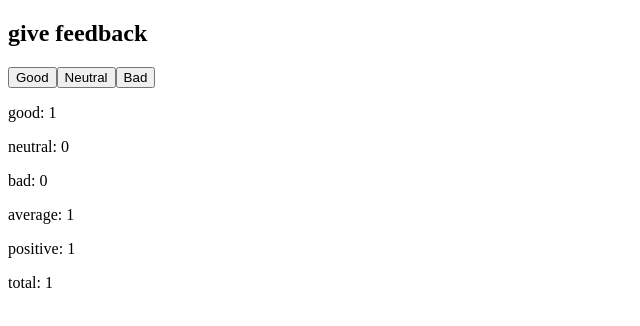
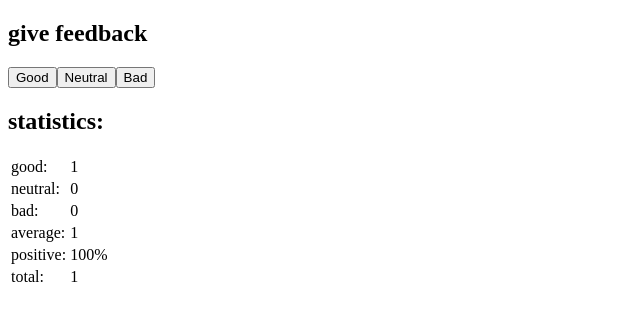
Before and after one commit to soomelauri/Helsinki-University-Full-Stack, a React (Vite) app in the folder part1/unicafe/: page / in a window 1280 px wide. Both pictures are taken after a click on the button "Good". Shown: the top 326 px of the page, without its empty margins (0-640 px from the left). Built offline with nearby package versions, Linux system fonts and the light colour scheme.

Commit message:
Completed P1 Exercise 11

```diff
--- a/part1/unicafe/src/App.jsx
+++ b/part1/unicafe/src/App.jsx
@@ -6,9 +6,12 @@ const Button = ({ onClick, text}) => (
   </button>
 )
 
-const StatisticLine = ({ text, value }) => {
+const StatisticLine = ({ text, value, unit }) => {
   return (
-    <p> {text}: {value} </p>
+    <tr>
+      <td>{text}:</td>
+      <td>{value}{unit}</td>
+    </tr>
   )
 }
 
@@ -23,12 +26,17 @@ const Statistics = ({ good, neutral, bad, positive, average, total }) => {
   } else {
     return (
       <div>
-        <StatisticLine text="good" value = {good} />
-        <StatisticLine text="neutral" value = {neutral} />
-        <StatisticLine text="bad" value = {bad} />
-        <StatisticLine text="average" value = {average} />
-        <StatisticLine text="positive" value = {positive} />
-        <StatisticLine text="total" value = {total} />
+        <h2>statistics:</h2>
+        <table>
+          <tbody>
+          <StatisticLine text="good" value = {good} />
+          <StatisticLine text="neutral" value = {neutral} />
+          <StatisticLine text="bad" value = {bad} />
+          <StatisticLine text="average" value = {average} />
+          <StatisticLine text="positive" value = {positive} unit="%" />
+          <StatisticLine text="total" value = {total} />
+          </tbody>
+        </table>
       </div>
     )
   }
@@ -52,7 +60,7 @@ const App = () => {
     const updatedTotal = updatedGood + neutral + bad
     setTotal(updatedTotal)
 
-    const updatedPositive =  ((updatedGood / updatedTotal))
+    const updatedPositive =  ((updatedGood / updatedTotal) * 100)
     setPositive(updatedPositive)
 
     const updatedAverage = ((updatedGood - bad) / updatedTotal)
@@ -66,7 +74,7 @@ const App = () => {
     const updatedTotal = updatedNeutral + good + bad
     setTotal(updatedTotal)
 
-    const updatedPositive =  ((good / updatedTotal))
+    const updatedPositive =  ((good / updatedTotal) * 100)
     setPositive(updatedPositive)
 
     const updatedAverage = ((good - bad) / updatedTotal)
@@ -80,7 +88,7 @@ const App = () => {
     const updatedTotal = updatedBad + good + neutral
     setTotal(updatedTotal)
 
-    const updatedPositive =  ((good / updatedTotal))
+    const updatedPositive =  ((good / updatedTotal) * 100)
     setPositive(updatedPositive)
 
     const updatedAverage = ((good - updatedBad) / updatedTotal)
```
